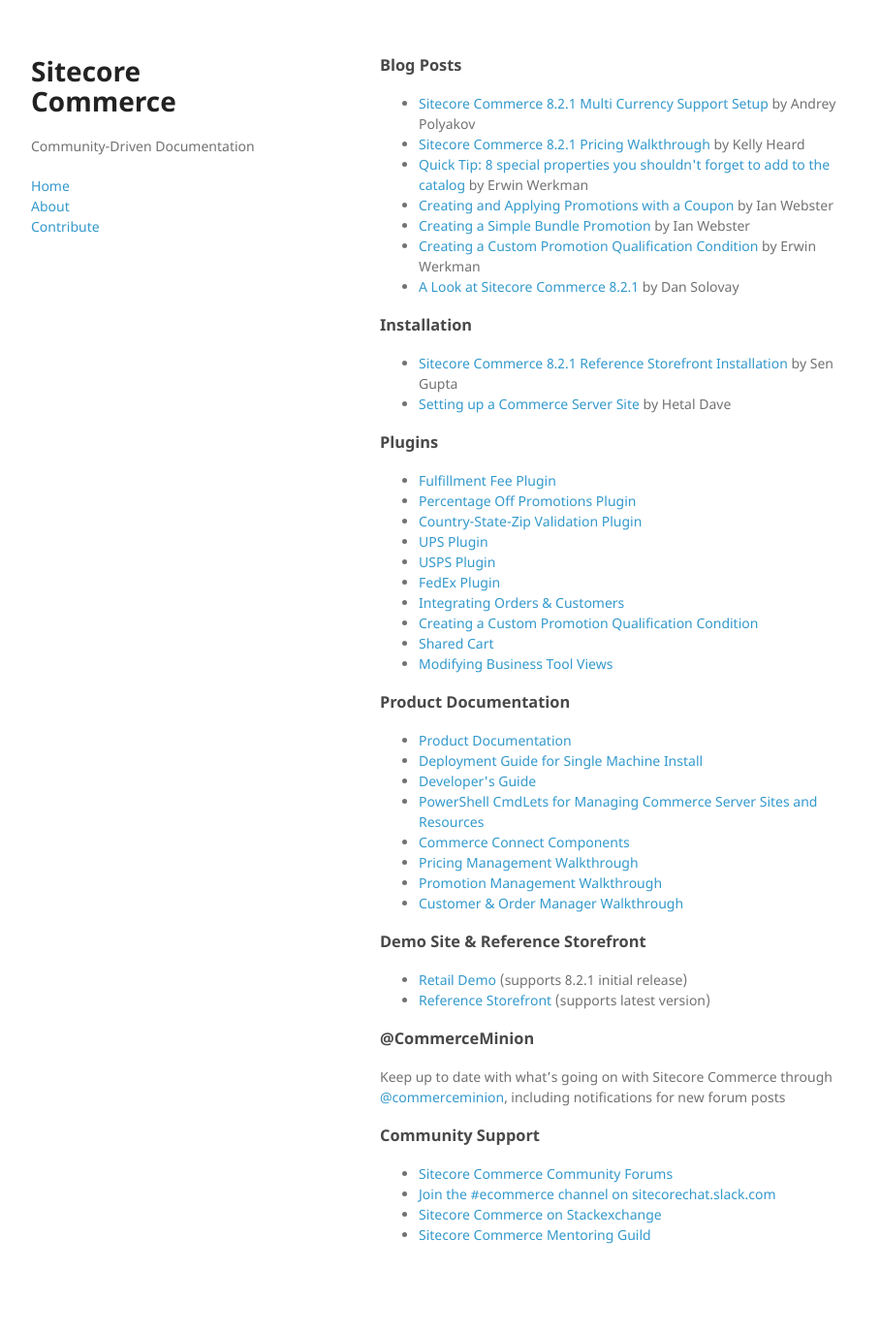
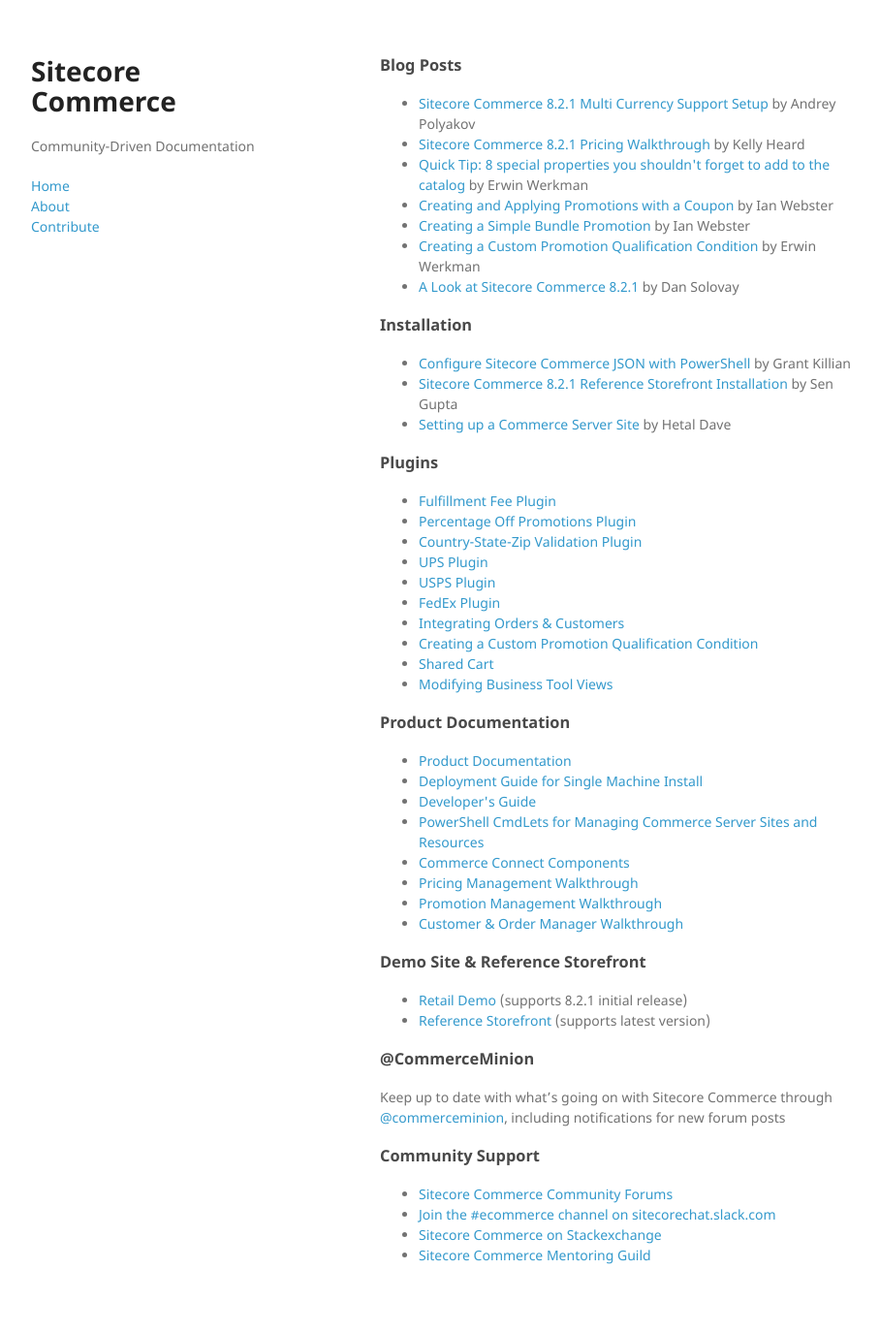
Before and after one commit to CommerceMinion/commerce-community-docs, a Jekyll site: the page built from index.md, in a window 1280 px wide. Shown: the whole page at 97% size, without its empty margins (178-1086 px from the left). Built offline with Jekyll 4.4.1, drawn with Linux system fonts in a browser that asks for light colours; before the commit the page ends 1354 px from its top, so only the background shows below that.

Commit message:
added new link to Grant's gist

```diff
--- a/_data/install.yml
+++ b/_data/install.yml
@@ -1,3 +1,9 @@
+- title: "Configure Sitecore Commerce JSON with PowerShell"
+  link: https://gist.github.com/grant-killian/328f5377e24d8220110269a3d79f2f37
+  author: Grant Killian
+  submmitted-by: Kelly Heard
+  submitted-on: 09-12-2017
+
 - title: "Sitecore Commerce 8.2.1 Reference Storefront Installation"
   link: https://www.youtube.com/watch?v=q7lp0BriITo&t=25s&ytbChannel=Sitecore%20Training
   author: Sen Gupta
```
